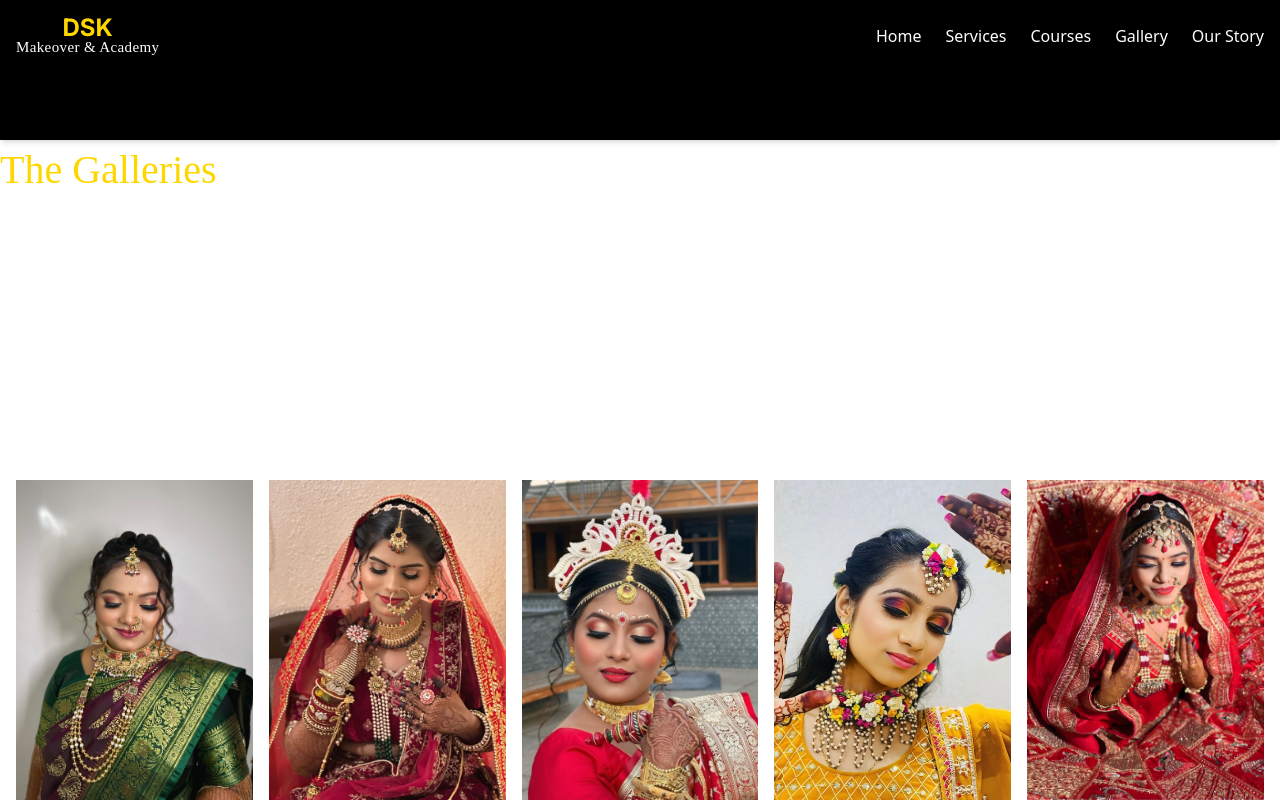
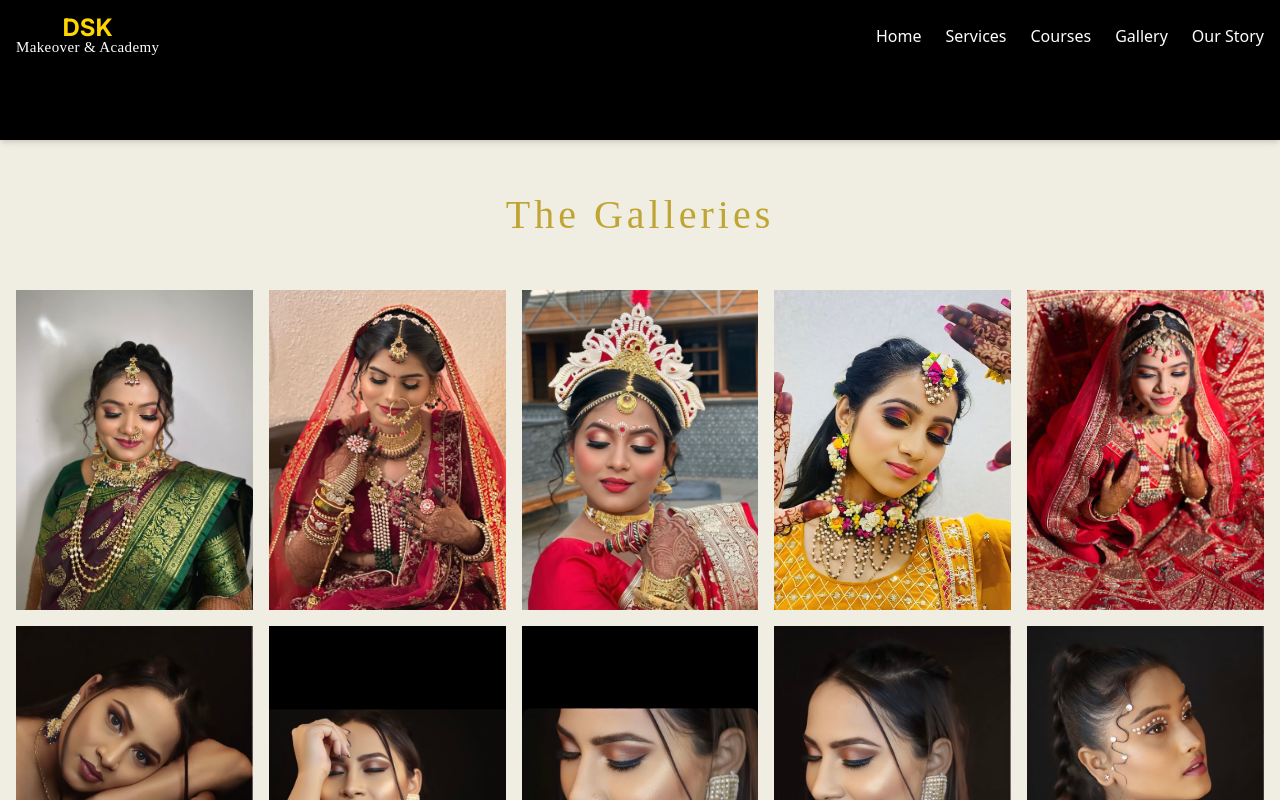
Before and after one commit to AnandJha1321/dsk-studio, a Next.js app: page /gallery in a window 1280 px wide. Shown: the top 800 px of the page. Built offline with nearby package versions, Linux system fonts and the light colour scheme; a web font is replaced by a local one.

Commit message:
Heading Added

```diff
--- a/src/components/Footer.jsx
+++ b/src/components/Footer.jsx
@@ -34,7 +34,7 @@ const Footer = () => {
                 FOLLOW US ON
                 <a href="https://www.instagram.com/dsk_makeup_studio/?hl=en">
                 <span  className='underline font-jacques text-[6vw] text-[#BFA534]'>
-                    Instragram
+                    Instagram
                 </span>
                 </a>
             </p>
--- a/src/pages/gallery.jsx
+++ b/src/pages/gallery.jsx
@@ -3,6 +3,7 @@ import React, { useState } from 'react';
 import Image from 'next/image';
 import Header from '@/components/Header';
 import importAll from '@/components/Gallery/Images';
+import Footer from '@/components/Footer';
 
 // Import images dynamically using require.context
 const allImages = importAll(require.context('../assets/gallery', false, /\.(png|PNG|JPG|jpe?g|jpg|svg)$/));
@@ -38,10 +39,10 @@ const Gallery = () => {
   return (
     <>
       <Header />
-      <div className='w-full h-[300px] text-[#FFD700]'>
-        <p className='font-jacques text-[40px]'>The Galleries</p>
+      <div className='w-full bg-[#F0EDE3] h-[150px] text-[#BFA534] flex items-center justify-center'>
+        <p className='font-jacques text-[40px] tracking-widest'>The Galleries</p>
       </div>
-      <div className="px-4 py-10">
+      <div className="px-4 pb-10 bg-[#F0EDE3]">
         <div className="grid grid-cols-2 md:grid-cols-5 gap-2 md:gap-4">
           {images.map((img, index) => (
             <div
@@ -86,6 +87,7 @@ const Gallery = () => {
           </div>
         )}
       </div>
+      <Footer />
     </>
   );
 };
```
